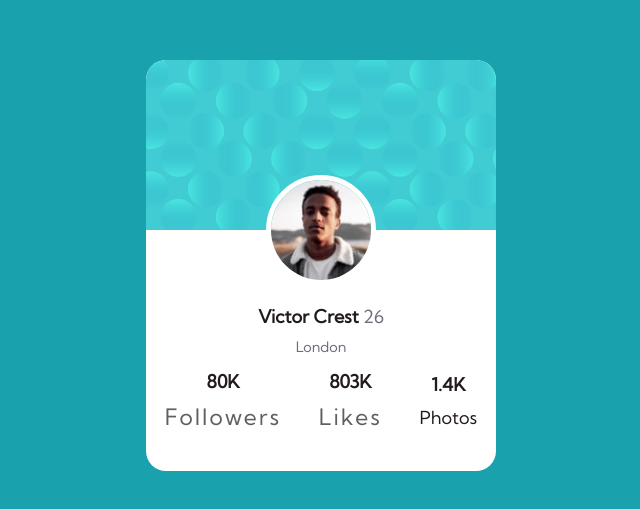
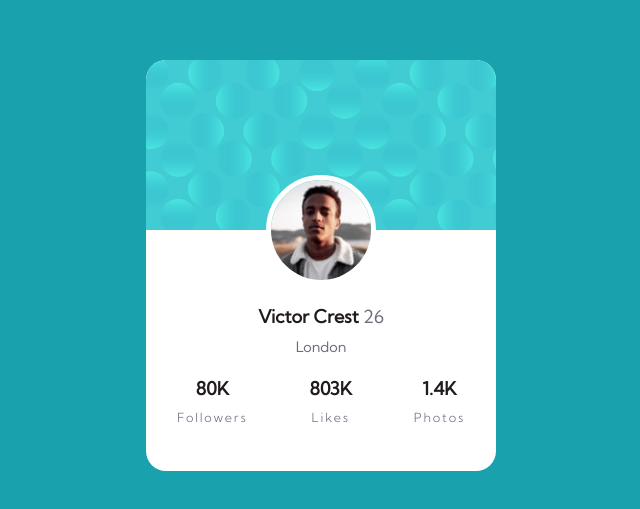
Before and after one commit to elmo373/Profile-card-component-challenge, a plain HTML site: page index.html in a window 1280 px wide. Shown: the part 135-644 px from the top of the page, without its empty margins (319-959 px from the left). Drawn offline with Linux system fonts and the light colour scheme.

Commit message:
commit de Aracely

```diff
--- a/index.html
+++ b/index.html
@@ -40,7 +40,7 @@
         </div>
         <div class="Logo">
           <p class="Valor">1.4K</p>
-          <p class="titulo3">Photos</p>
+          <p class="titulo">Photos</p>
         </div>
       </div>
     </div>
--- a/styles.css
+++ b/styles.css
@@ -117,3 +117,12 @@ section{
 }
 
 /* Marisol fin */
+/* Inicio Aracely */
+.titulo{
+    display:block;
+    font-weight: 300;
+    font-size: .7rem;
+    color: hsl(229, 23%, 23%);
+    letter-spacing: .1rem;
+}
+/* Aracely fin */
```
